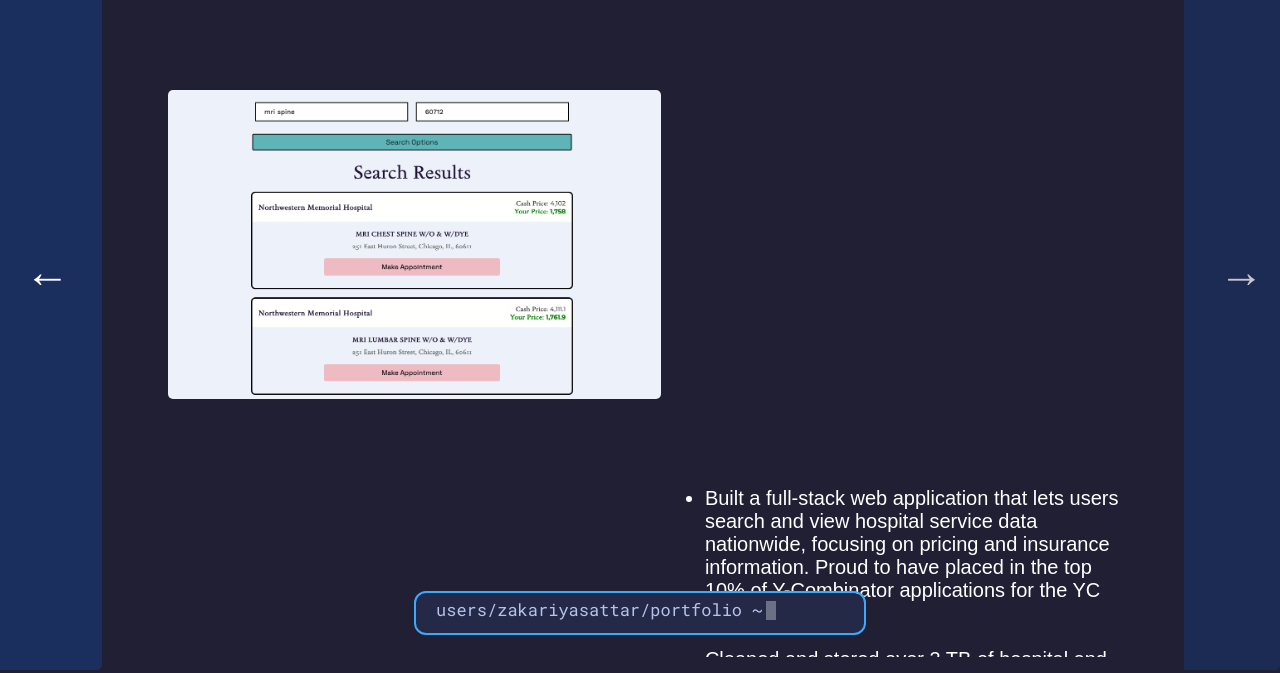
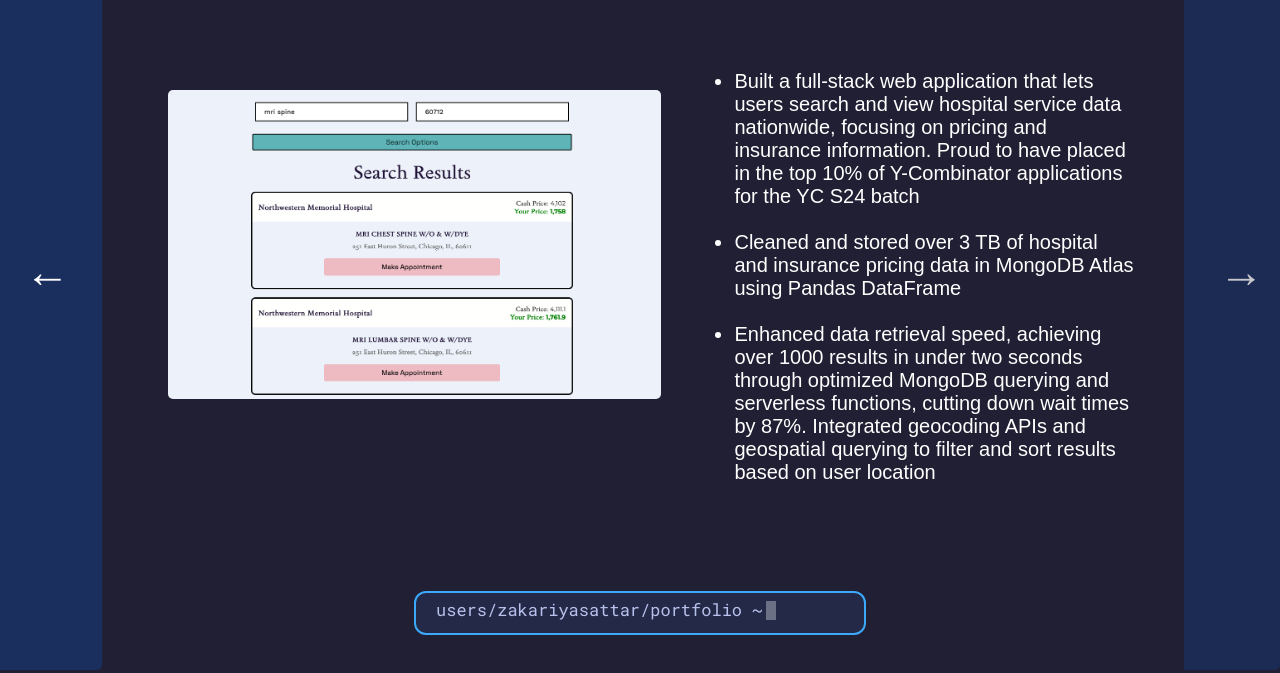
Before and after one commit to zakariyasattar/personal-website, a plain HTML site: page index.html in a window 1280 px wide. Shown: the part 127-800 px from the top of the page. Drawn offline with nearby package versions, Linux system fonts and the light colour scheme; a web font is replaced by a local one.

Commit message:
Update index.css

```diff
--- a/index.css
+++ b/index.css
@@ -182,8 +182,7 @@ input:focus {outline:none;}
 
 .project-bullet-points {
   position: relative;
-  top: 6vh;
-  width: 43.5%;
+  width: 40.5%;
   float: right;
   /* left: 30px; */
   color: white;
@@ -200,6 +199,8 @@ input:focus {outline:none;}
 
 .project-title {
   font-size: 65px;
+  position: relative;
+  /* top: 20px; */
   color: white;
   text-decoration: underline;
   text-decoration-style: dashed;
```
